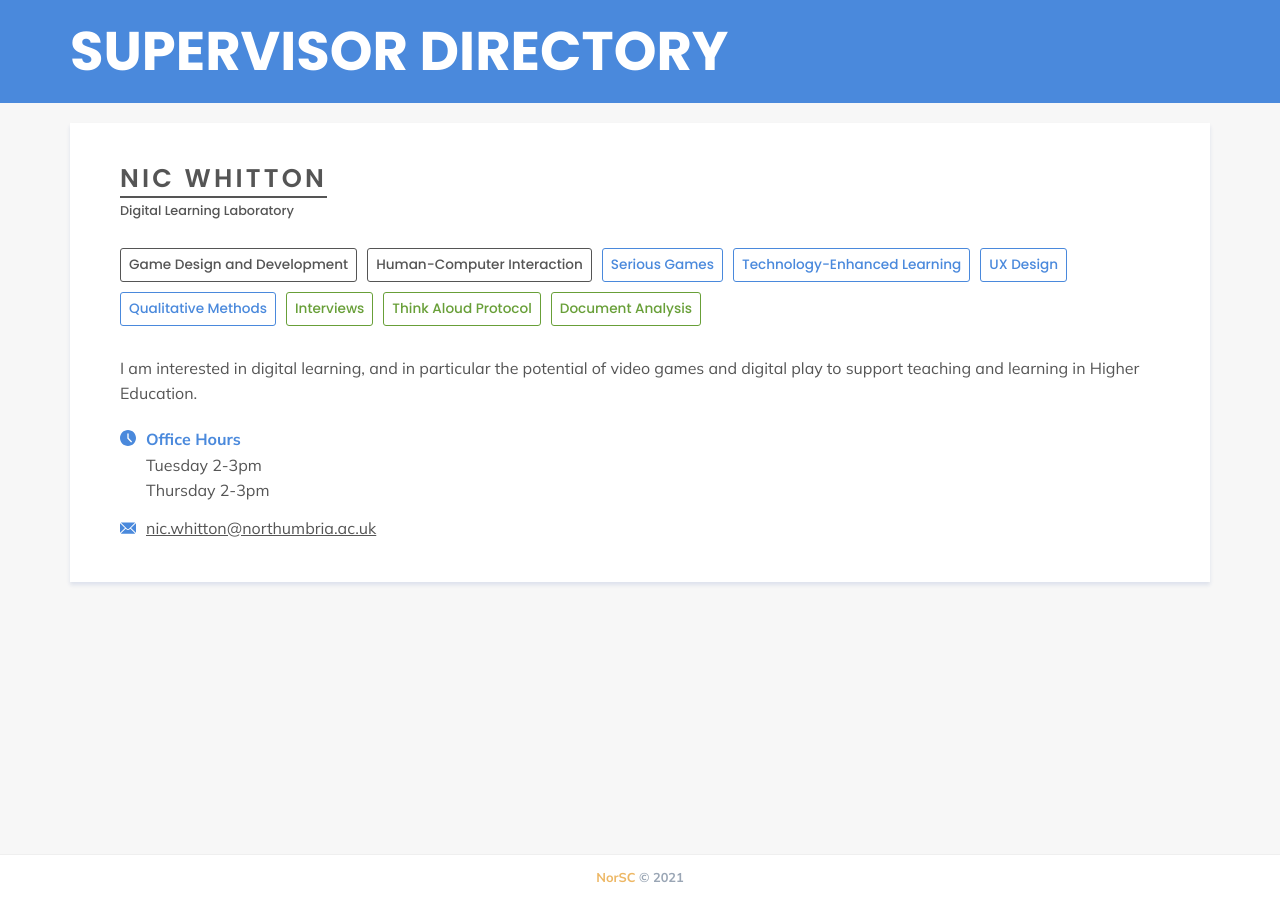
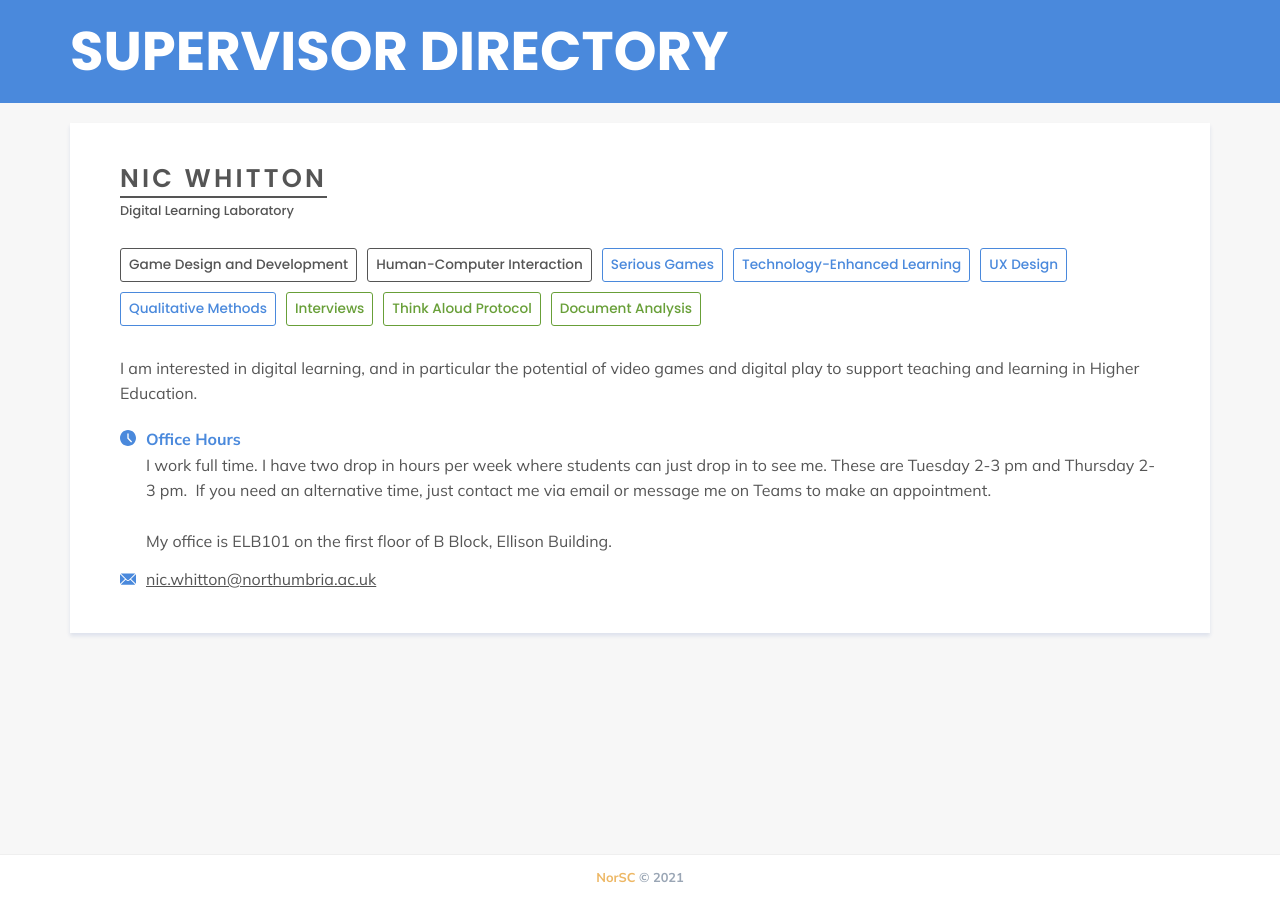
Before and after one commit to NorSC/supervisor-search, a Jekyll site: the page built from _supervisors/nic-whitton.md, in a window 1280 px wide. Built offline with Jekyll 4.4.1, drawn with Linux system fonts in a browser that asks for light colours; a script that is not in the unit is left out.

Commit message:
Update Supervisors “nic-whitton”

```diff
--- a/_supervisors/nic-whitton.md
+++ b/_supervisors/nic-whitton.md
@@ -3,11 +3,16 @@ layout: supervisor
 title: Nic Whitton
 available: true
 available_msc: false
-available_phd: false
+available_phd: true
 email: nic.whitton@northumbria.ac.uk
-office_hours: |-
-  Tuesday 2-3pm
-  Thursday 2-3pm
+office_hours: >-
+  I work full time. I have two drop in hours per week where students can just
+  drop in to see me. These are Tuesday 2-3 pm and Thursday 2-3 pm.  If you need
+  an alternative time, just contact me via email or message me on Teams to make
+  an appointment.
+
+
+  My office is ELB101 on the first floor of B Block, Ellison Building.
 research_group: Digital Learning Laboratory
 research_themes:
   - Game Design and Development
```
